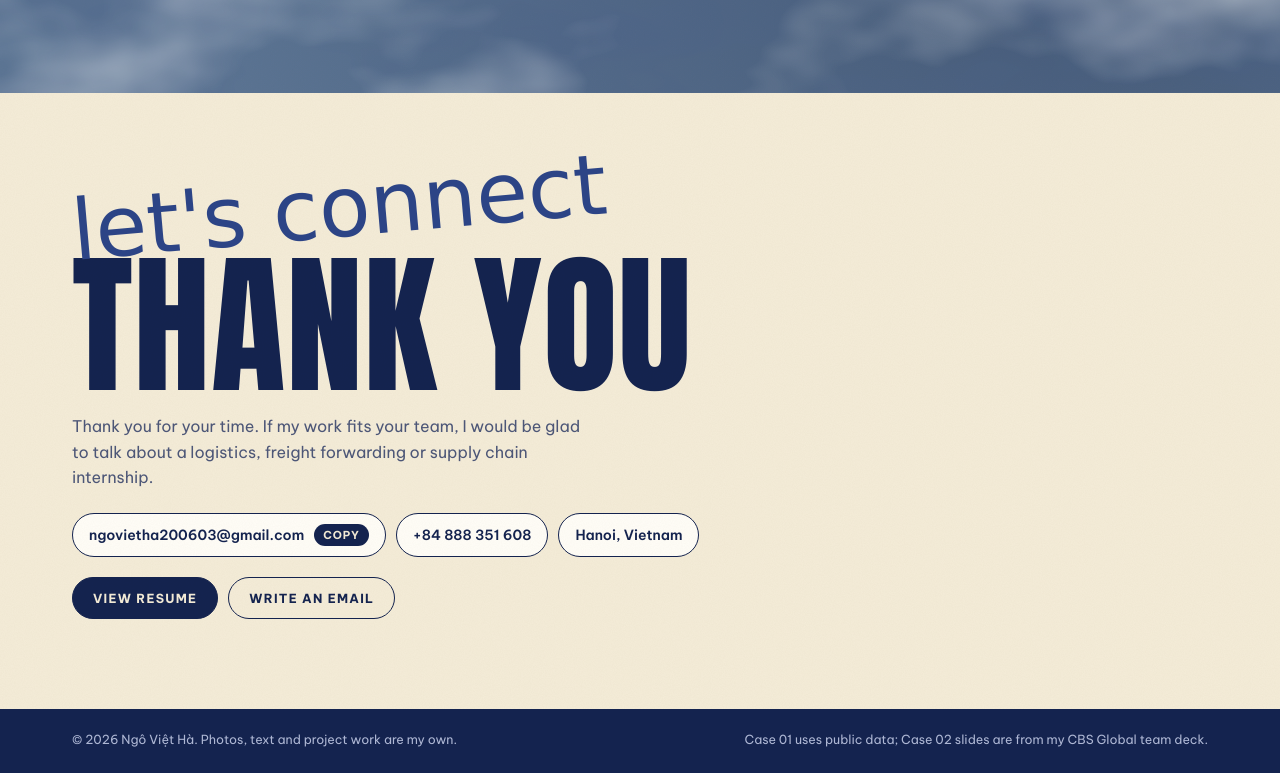
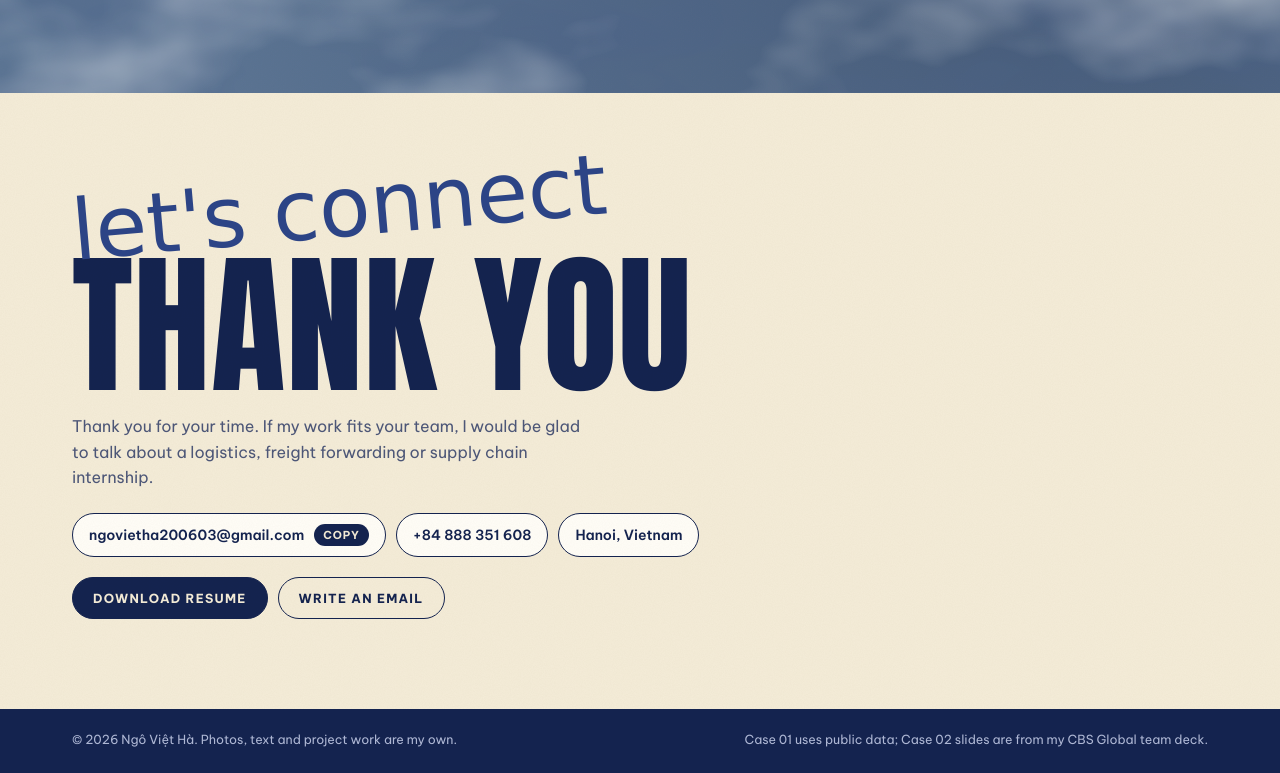
Before and after one commit to Vietha2803/ngo-viet-ha-portfolio, a plain HTML site: page index.html in a window 1280 px wide. Shown: the part 6795-7568 px from the top of the page. Drawn offline with Linux system fonts and the light colour scheme; a web font is replaced by a local one.

Commit message:
Add files via upload

```diff
--- a/index.html
+++ b/index.html
@@ -219,7 +219,7 @@ footer .w{display:flex;justify-content:space-between;gap:20px;padding-top:20px;p
   <div class="nav">
     <a class="me" href="#top">Ngô Việt Hà</a>
     <nav><a href="#work">Case studies</a><a href="#experience">Experience</a><a href="#skills">Skills</a><a href="#contact">Contact</a></nav>
-    <a class="btn y" href="RESUME_VIETHA.pdf" target="_blank" rel="noopener">Resume</a>
+    <a class="btn y" href="resume.pdf" download="Ngo_Viet_Ha_Resume.pdf">Resume</a>
   </div>
   <div class="stage">
     <div class="bigword disp" id="bigword" aria-hidden="true">Portfolio</div>
@@ -520,7 +520,7 @@ footer .w{display:flex;justify-content:space-between;gap:20px;padding-top:20px;p
         <a class="chip" href="tel:+84888351608">+84 888 351 608</a>
         <span class="chip">Hanoi, Vietnam</span>
       </div>
-      <div style="margin-top:20px;display:flex;gap:10px;flex-wrap:wrap"><a class="btn n" href="RESUME_VIETHA.pdf" target="_blank" rel="noopener">View resume</a><a class="btn" href="mailto:ngovietha200603@gmail.com" style="color:var(--navy)">Write an email</a></div>
+      <div style="margin-top:20px;display:flex;gap:10px;flex-wrap:wrap"><a class="btn n" href="resume.pdf" download="Ngo_Viet_Ha_Resume.pdf">Download resume</a><a class="btn" href="mailto:ngovietha200603@gmail.com" style="color:var(--navy)">Write an email</a></div>
     </div>
   </div>
 </section>
```
Also changed, not shown: 1 other file.
